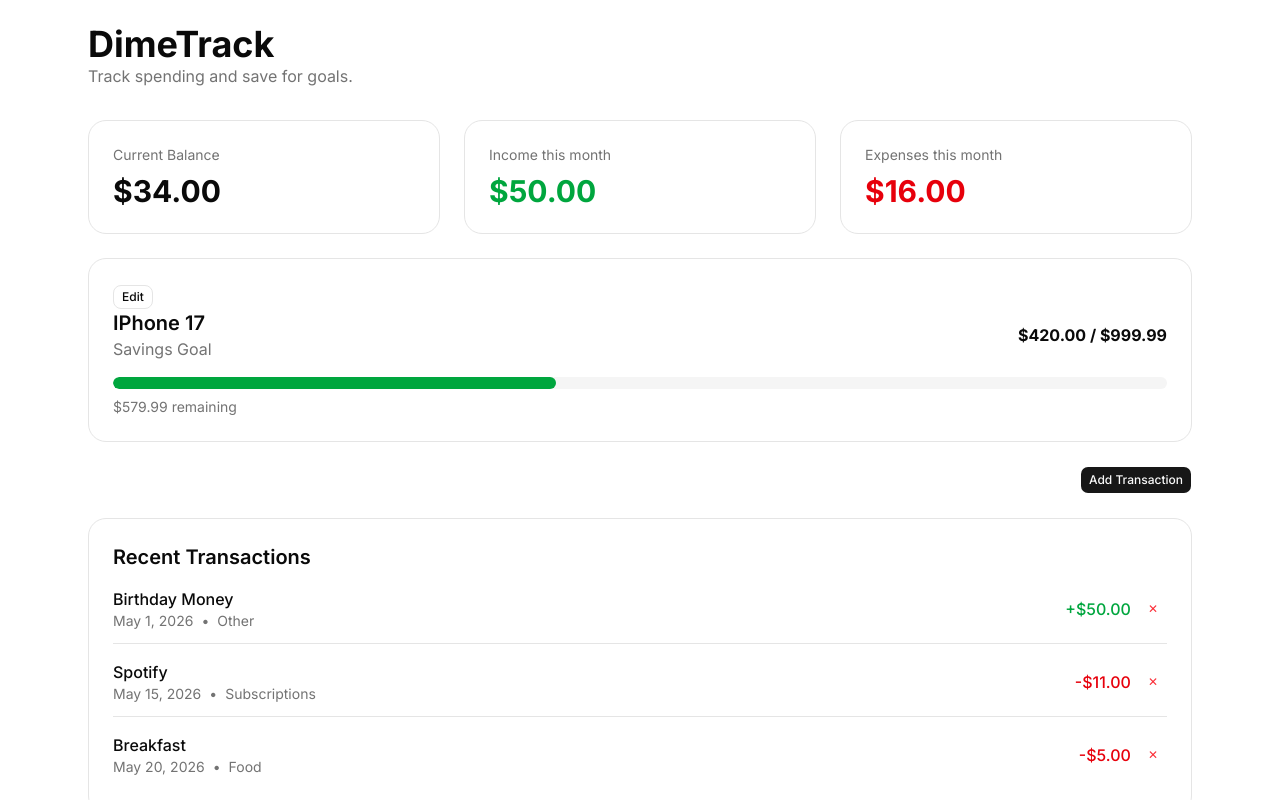
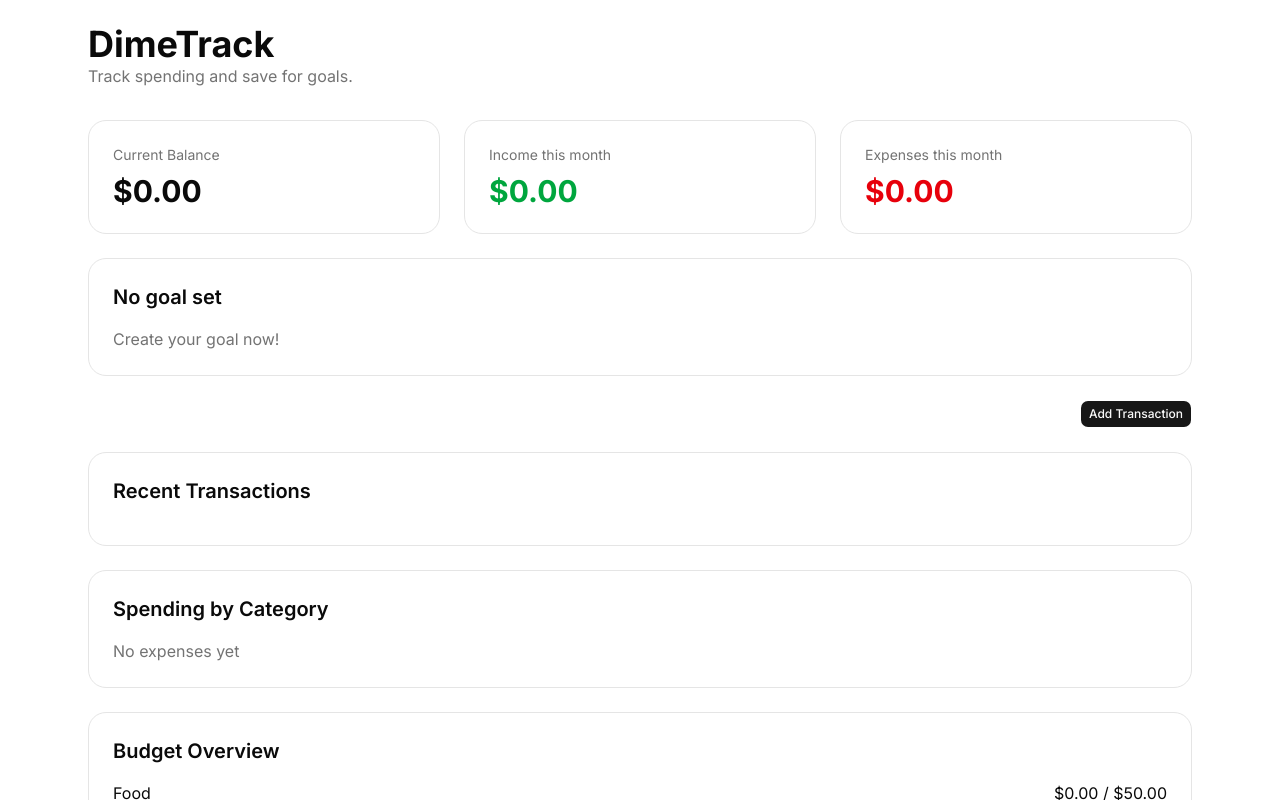
Before and after one commit to d3monas/DimeTrack, a Next.js app: page / in a window 1280 px wide. Shown: the top 800 px of the page. Built offline with nearby package versions, Linux system fonts and the light colour scheme.

Commit message:
feat: remove all hardcoded values

```diff
--- a/app/page.tsx
+++ b/app/page.tsx
@@ -11,6 +11,7 @@ import { BudgetOverview } from "@/components/budgetOverview"
 
 // types
 import type { Transaction } from "@/types/transaction"
+import type { Goal } from "@/types/goal"
 
 // libs
 import { calculateIncome, calculateExpenses } from "@/lib/calculations"
@@ -19,38 +20,9 @@ import { getCategoryTotals } from "@/lib/categories"
 
 export default function Home() {
 
-  const [transactions, setTransactions] = useState<Transaction[]>([
-    {
-      id: 1,
-      description: "Birthday Money",
-      amount: 50,
-      type: "income",
-      category: "Other",
-      date: "May 1, 2026",
-    },
-    {
-      id: 2,
-      description: "Spotify",
-      amount: 11,
-      type: "expense",
-      category: "Subscriptions",
-      date: "May 15, 2026",
-    },
-    {
-      id: 3,
-      description: "Breakfast",
-      amount: 5,
-      type: "expense",
-      category: "Food",
-      date: "May 20, 2026",
-    },
-  ])
+  const [transactions, setTransactions] = useState<Transaction[]>([])
 
-  const [goal, setGoal] = useState({
-    name: "IPhone 17",
-    currentAmount: 420,
-    targetAmount: 999.99,
-  })
+  const [goal, setGoal] = useState<Goal | null>(null)
 
   useEffect(() => {
     const savedGoal = loadGoalStorage()
@@ -65,23 +37,21 @@ export default function Home() {
   }, [])
 
   useEffect(() => {
-    saveGoalStorage(goal)
+    if (goal) {
+      saveGoalStorage(goal)
+    }
   }, [goal])
 
-  const [goalName, setGoalName] = useState(goal.name)
-  const [goalTarget, setGoalTarget] = useState(goal.targetAmount.toString())
-  const [goalSaved, setGoalSaved] = useState(goal.currentAmount.toString())
+  const [goalName, setGoalName] = useState("")
+  const [goalTarget, setGoalTarget] = useState("")
+  const [goalSaved, setGoalSaved] = useState("")
 
   const [description, setDescription] = useState("")
   const [amount, setAmount] = useState("")
   const [transactionType, setTransactionType] = useState<"income" | "expense">("expense")
 
   const [category, setCategory] = useState("")
-  const [categories, setCategories] = useState<string[]>([
-    "Food",
-    "Subscriptions",
-    "Other"
-  ])
+  const [categories, setCategories] = useState<string[]>([])
 
   useEffect(() => {
     const savedCategories = loadCategories()
@@ -107,8 +77,8 @@ export default function Home() {
     saveTransactions(transactions)
   }, [transactions])
 
-  const progress = (goal.currentAmount / goal.targetAmount) * 100
-  const remaining = goal.targetAmount - goal.currentAmount
+  const progress = goal ? (goal.currentAmount / goal.targetAmount) * 100 : 0
+  const remaining = goal ? goal.targetAmount - goal.currentAmount : 0
 
   const income = calculateIncome(transactions)
   const expenses = calculateExpenses(transactions)
@@ -224,7 +194,14 @@ export default function Home() {
         </div>
 
         {/* Goal card */}
-        <GoalCard goal={goal} progress={progress} remaining={remaining} onEdit={() => setGoalDialogOpen(true)} />
+        {goal ? (
+          <GoalCard goal={goal} progress={progress} remaining={remaining} onEdit={() => setGoalDialogOpen(true)} />
+        ):(
+          <div className="mt-6 rounded-2xl border p-6">
+            <h2 className="text-xl font-semibold">No goal set</h2>
+            <p className="text-muted-foreground mt-4">Create your goal now!</p>
+          </div>
+        )}
 
         {/* Edit goal button */}
         <GoalDialog open={goalDialogOpen} setOpen={setGoalDialogOpen} goalName={goalName} setGoalName={setGoalName} goalTarget={goalTarget} setGoalTarget={setGoalTarget} goalSaved={goalSaved} setGoalSaved={setGoalSaved} onSave={saveGoal} />
--- a/components/budgetOverview.tsx
+++ b/components/budgetOverview.tsx
@@ -8,7 +8,7 @@ export function BudgetOverview({
 }: BudgetOverviewProps) {
   return (
     <div className="mt-6 rounded-2xl border p-6">
-      <h2 className="mb-4 text-xl font-semibold">Budget Progress</h2>
+      <h2 className="mb-4 text-xl font-semibold">Budget Overview</h2>
 
       <div className="space-y-4">
         {Object.entries(budgets).map(([category, limit]) => {
```
